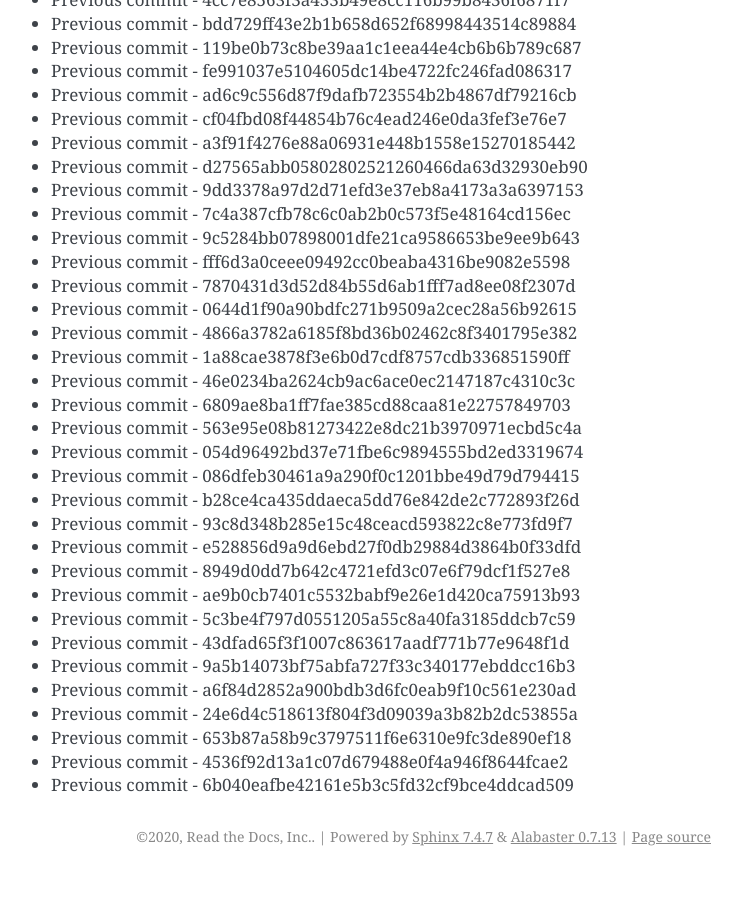
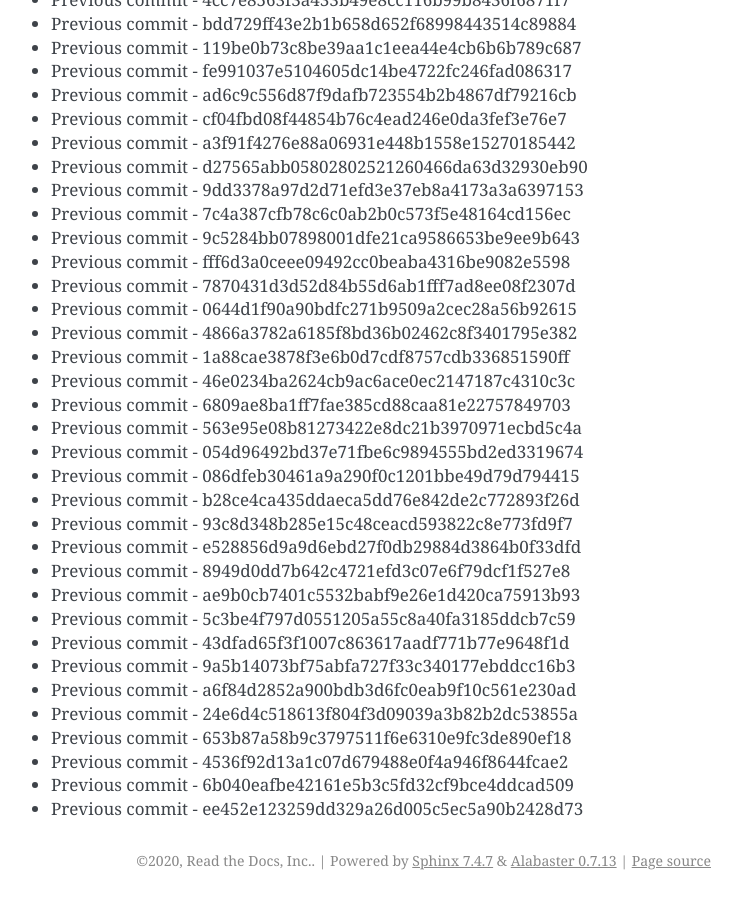
Before and after one commit to readthedocs/rtd-git-stresstest, a Sphinx documentation site: the page built from docs/updates.rst, in a window 1280 px wide and 900 px high, scrolled down 54246 px. Shown: the whole window, without its empty margins (399-1141 px from the left). Built offline with Sphinx 7.4.7, drawn with Linux system fonts in a browser that asks for light colours; before the commit the page ends 55122 px from its top, so only the background shows below that.

Commit message:
Generating commit from previous: ee452e123259dd329a26d005c5ec5a90b2428d73

```diff
--- a/docs/updates.rst
+++ b/docs/updates.rst
@@ -2311,3 +2311,4 @@ It can be tested for any performance characteristics.
 * Previous commit - 653b87a58b9c3797511f6e6310e9fc3de890ef18
 * Previous commit - 4536f92d13a1c07d679488e0f4a946f8644fcae2
 * Previous commit - 6b040eafbe42161e5b3c5fd32cf9bce4ddcad509
+* Previous commit - ee452e123259dd329a26d005c5ec5a90b2428d73
```
